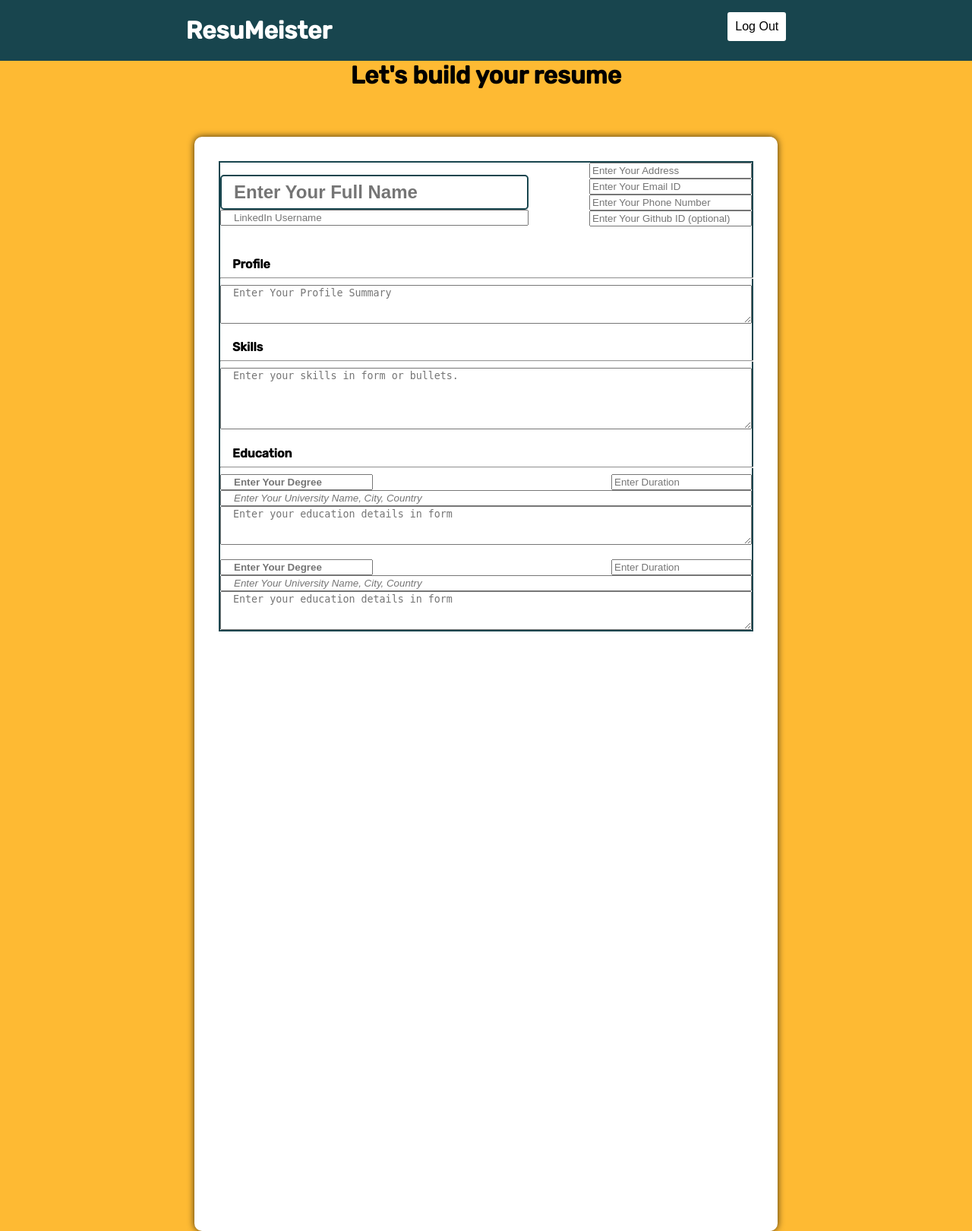
After one commit to jaygabha/ResuMeister, a Django app: page /createResume in a window 1280 px wide. The commit adds this page. Shown: the whole page at 76% size. Run offline with Django 4.2, Linux system fonts and the light colour scheme.

Commit message:
Working on Resume Form

```diff
--- /dev/null
+++ b/resumeister_app/templates/resumeister_app/createResume.html
@@ -0,0 +1,94 @@
+<!DOCTYPE html>
+<html lang="en">
+<head>
+    <meta charset="UTF-8">
+    <meta name="viewport" content="width=device-width, initial-scale=1.0">
+    <title>ResuMeister</title>
+    <link rel="stylesheet" href="../../../static/createResume.css">
+    <link rel="icon" type="image/x-icon" href="../../../static/images/favicon.ico">
+</head>
+<body>
+    <div class="upper-nav">
+
+        <h1>ResuMeister</h1>
+        <div class="buttons-sec">
+            <input type="submit" value="Log Out" onclick = 'location.href = "/login"' id="logout">
+        </div>
+    </div>
+    <br>
+    <div class="main-body">
+        <h1>Let's build your resume</h1>
+     <div class="input-card">    <!--  This is where the resume will be built -->
+            <div class="sec-form">
+                <div class="header-part">
+                <form class="header-inputs1">
+                    <input type="text" name="Name" id="name" placeholder="Enter Your Full Name">
+                    <input type="text" name="linkedIn" id="linkedIn" placeholder="LinkedIn Username">
+                </form>
+                <form class="header-inputs2">
+                    <input type="address" name="address" id="address" placeholder="Enter Your Address">
+                    <input type="email" name="email" id="email" placeholder="Enter Your Email ID">
+                    <input type="tel" id="phone" name="phone" pattern="[0-9]{3}-[0-9]{2}-[0-9]{3}" placeholder="Enter Your Phone Number">
+                    <input type="link" name="github" id="github" placeholder="Enter Your Github ID (optional)">
+                </form>
+            </div>
+            <br>
+            <div class="body-part">
+                <div class="body-part1">
+                    <div class="summary">
+
+                    <h4 id="Subhead">Profile</h4>
+                    <hr style="width:100%;text-align:left;margin-left:0; border-style: inset;">
+                    <form class="summary">
+                        <textarea type="text" name="summary" id="summary-detail" cols="97" rows="3" placeholder="Enter Your Profile Summary"></textarea>
+                    </form>
+                    </div>
+                </div>
+                <div class="body-part2">
+                    <div class="skills">
+
+                    <h4 id="Subhead">Skills</h4>
+                    <hr style="width:100%;text-align:left;margin-left:0; border-style: inset;">
+                    <form class="skills">
+                        <textarea type="text" name="skills" id="skills-detail" cols="97" rows="5" placeholder="Enter your skills in form or bullets."></textarea>
+                    </form>
+                    </div>
+                </div>
+                <div class="body-part3">
+                    <div class="Education">
+
+                    <h4 id="Subhead">Education</h4>
+                    <hr style="width:100%;text-align:left;margin-left:0; border-style: inset;">
+                    <form class="education-1">
+                        <div class="degree-duration">
+                        <input type="text" name="degree" id="degree" placeholder="Enter Your Degree">
+                        <input type="text" name="duration" id="duration" placeholder="Enter Duration">
+                    </div>
+                        <input type="text" name="university" id="university" placeholder="Enter Your University Name, City, Country">
+                        <textarea type="text" name="education" id="education-detail" cols="97" rows="3" placeholder="Enter your education details in form"></textarea>
+
+                    </form>
+                    <br>
+                    <form class="education-2">
+                        <div class="degree-duration">
+                        <input type="text" name="degree" id="degree" placeholder="Enter Your Degree">
+                        <input type="text" name="duration" id="duration" placeholder="Enter Duration">
+                    </div>
+                        <input type="text" name="university" id="university" placeholder="Enter Your University Name, City, Country">
+                        <textarea type="text" name="education" id="education-detail" cols="97" rows="3" placeholder="Enter your education details in form"></textarea>
+
+                    </form>
+                    </div>
+                </div>
+            </div>
+
+
+            </div>
+        </div>
+    </div>
+
+
+
+
+</body>
+</html>
--- a/resumeister_app/templates/resumeister_app/main.html
+++ b/resumeister_app/templates/resumeister_app/main.html
@@ -20,7 +20,7 @@
         <div class="level1">
             <div class="left-sec">
         <h1>Craft a perfect resume now.</h1>
-        <input type="submit" value="Create New" onclick = 'location.href = "/login"' id="CreateNewbtn">
+        <input type="submit" value="Create New" onclick = 'location.href = "/createResume"' id="CreateNewbtn">
     </div>
         <img src="static/images/mainImage.svg" alt="Hello" id="image1">
     </div>
--- a/resumeister_app/urls.py
+++ b/resumeister_app/urls.py
@@ -1,6 +1,6 @@
 from django.urls import path
 from . import views
-from .views import HomePageView, LoginView, RegisterView, Home
+from .views import HomePageView, LoginView, RegisterView, Home, CreateResume
 
 app_name = 'resumeister_app'
 urlpatterns = [
@@ -8,5 +8,5 @@ urlpatterns = [
     path('login', LoginView.as_view(), name='Login'),
     path('register', RegisterView.as_view(), name="Register"),
     path('main', Home.as_view(), name="Homepage Logged In"),
-
+    path('createResume',CreateResume.as_view(), name="Create Resume"),
 ]
--- a/resumeister_app/views.py
+++ b/resumeister_app/views.py
@@ -93,3 +93,11 @@ class Home(View):
 #         if request.session.has_key('email'):
 #             return redirect('/homepage_logged_in')
 #         return render(request, 'resumeister_app/main.html')
+
+
+
+class CreateResume(View):
+    def get(self,request):
+        # response = HttpResponse()
+        # response.write("<p> Email: " + request.session.get("email") + "</p>")
+        return render(request, 'resumeister_app/createResume.html')
--- /dev/null
+++ b/static/createResume.css
@@ -0,0 +1,170 @@
+@import url('https://fonts.googleapis.com/css2?family=Rubik:wght@500&display=swap');
+body{
+    padding: 0px;
+    margin: 0px;
+    background-color: #FEBA33;
+    font-family: 'Rubik', sans-serif;
+}
+.upper-nav{
+    background-color:#18454e;
+    width: 100vw;
+    height: 10vh;
+    display: flex;
+    flex-direction: row;
+    justify-content: space-around;
+    position: fixed;
+    color:#fff;
+}
+.upper-nav h1{
+    font-size: 2rem;
+
+}
+.buttons-sec{
+    margin-top: 1rem;
+
+}
+#logout{
+    background-color: #fff;
+    color: black;
+    padding: 10px;
+    border: none;
+    border-radius: 3px;
+    cursor: pointer;
+    margin-left: 2rem;
+    font-size: 1rem;
+  }
+
+.main-body{
+    margin-top: 5vh;
+    display: flex;
+    flex-direction:column;
+    text-align: center;
+    align-items: center;
+
+}
+
+.input-card{
+    width: 60vw;
+    height: 180vh;
+    background-color: #fff;
+    border-radius: 10px;
+    margin-top: 5vh;
+    box-shadow: 0px 0px 10px 0px rgba(0,0,0,0.75);
+    color:black;
+
+
+}
+
+.sec-form{
+    border: 2px solid #18454e;
+    margin: 2rem;
+    display: flex;
+    flex-direction: column;
+    justify-content: left;
+
+}
+.header-part{
+display: flex;
+flex-direction: row;
+}
+.header-inputs1{
+    display: flex;
+    flex-direction: column;
+    margin-top: 1rem;
+}
+
+.header-inputs2{
+    display: flex;
+    flex-direction: column;
+    margin-left: 5rem;
+    width: 20vw;
+
+
+}
+#name{
+    width: 30vw;
+    height: 5vh;
+    border-radius: 5px;
+    border: 2px solid #18454e;
+    outline: none;
+    font-size: 1.5rem;
+    padding-left: 1rem;
+    font-weight: bold;
+}
+#linkedIn
+{
+    padding-left: 1rem;
+    /* border: none;
+    outline: none; */
+
+}
+.body-part{
+    margin-top: 0rem;
+}
+.body-part1{
+    display: flex;
+    flex-direction: row;
+
+
+}
+.summary{
+    display: flex;
+    flex-direction: column;
+    width: 100%;
+}
+.skills{
+    display: flex;
+    flex-direction: column;
+    width: 100%;
+}
+.education-1{
+    display: flex;
+    flex-direction: column;
+    width: 100%;
+}
+.education-2{
+    display: flex;
+    flex-direction: column;
+    width: 100%;
+}
+#Subhead{
+    padding-right: 100%;
+    margin-bottom:0rem;
+    padding-left: 1rem;
+}
+
+#summary-detail{
+    margin-top: 0rem;
+    padding-left: 1rem;
+    /* outline: none;
+    border: none;
+     */
+}
+#skills-detail{
+    margin-top: 0rem;
+    padding-left: 1rem;
+    /* outline: none;
+    border: none; */
+}
+#education-detail{
+    margin-top: 0rem;
+    padding-left: 1rem;
+
+    /* outline: none;
+    border: none; */
+}
+
+#degree{
+font-weight: bold;
+padding-left: 1rem;
+}
+#university{
+    padding-left: 1rem;
+    font-style: italic;
+}
+
+.degree-duration{
+    display: flex;
+    flex-direction: row;
+    justify-content: space-between;
+}
```
